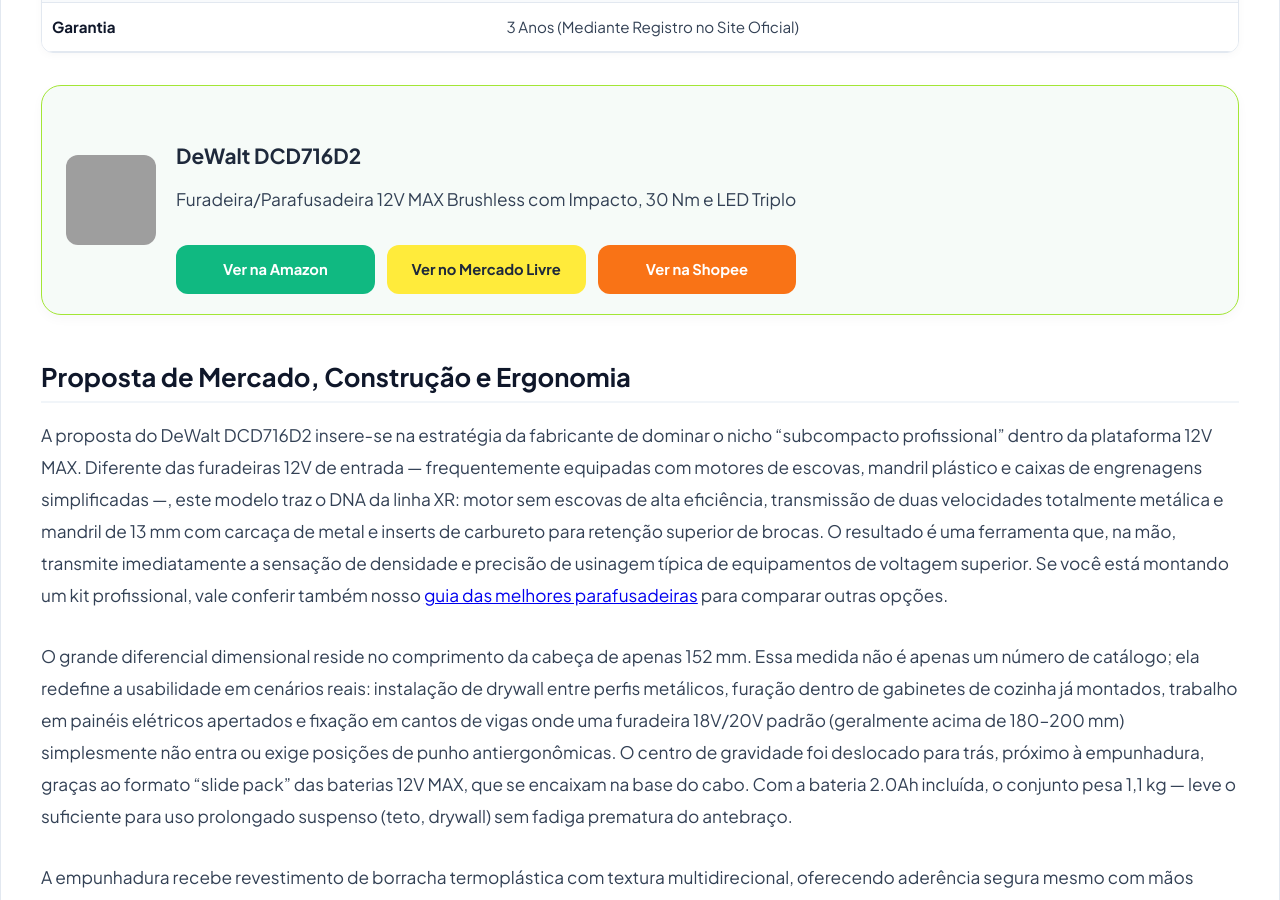
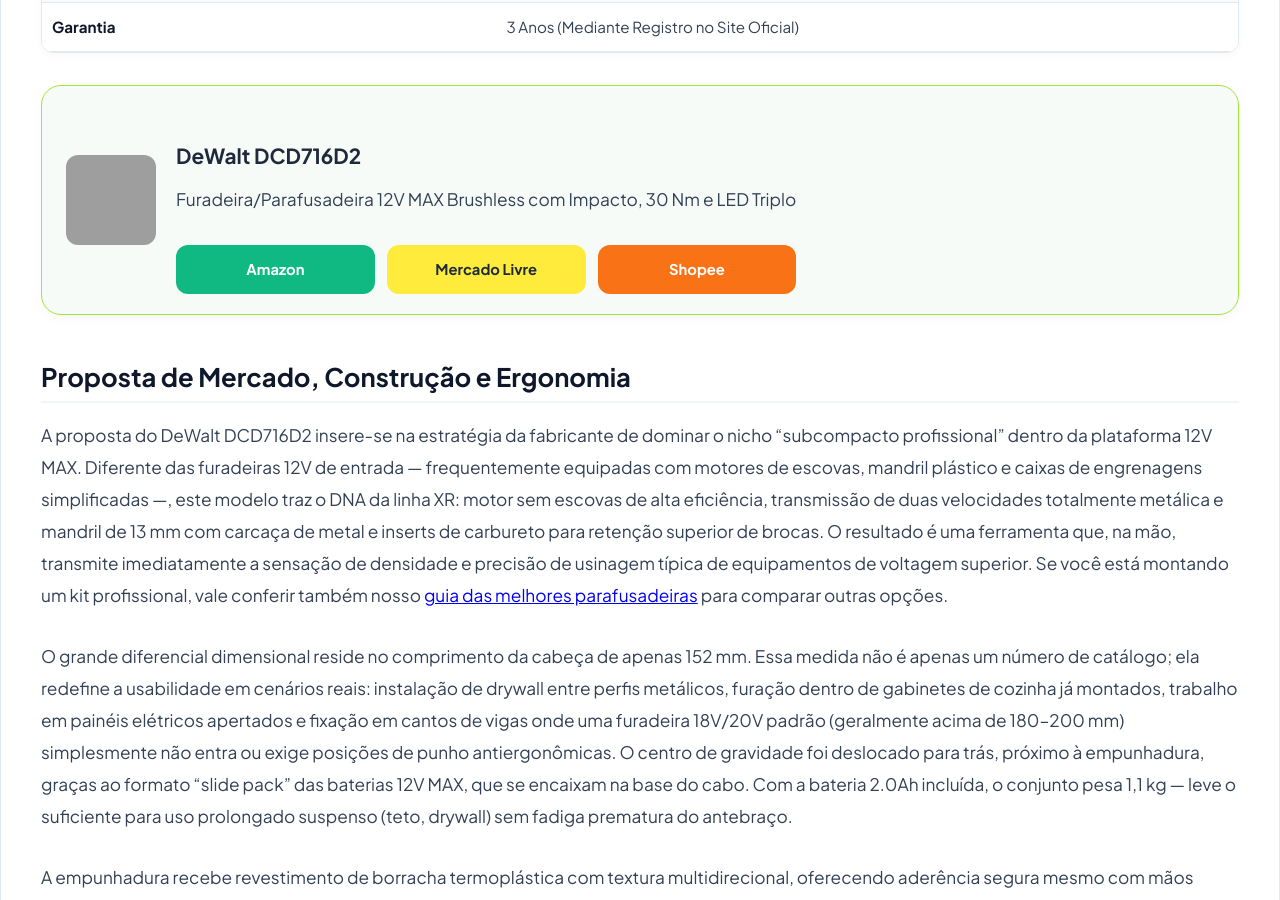
Before and after one commit to membroequipe/SiteReview, a Jekyll site: the page built from _posts/2026-10-24-review-dewalt-dcd716d2.md, in a window 1280 px wide and 900 px high, scrolled down 2876 px. Built offline with Jekyll 4.4.1, drawn with Linux system fonts in a browser that asks for light colours; some of the changed text lies outside the part shown; grey boxes are pictures that could not be loaded.

Commit message:
Update 2026-10-24-review-dewalt-dcd716d2.md

```diff
--- a/_posts/2026-10-24-review-dewalt-dcd716d2.md
+++ b/_posts/2026-10-24-review-dewalt-dcd716d2.md
@@ -87,16 +87,16 @@
 <div class="product-card-affiliate" style="margin: 30px 0;">
   <div class="product-card-body">
     <div class="product-card-img">
-      <img src="{{ '/assets/images/posts/review-dewalt-dcd716d2.jpg' | relative_url }}" alt="DeWalt DCD716D2">
+      <img src="{{ '/assets/images/posts/dewalt-dcd716d2.webp' | relative_url }}" alt="Furadeira DeWalt DCD716D2">
     </div>
     <div class="product-card-info">
       <h3 class="product-card-title">DeWalt DCD716D2</h3>
       <p class="product-card-subtitle">Furadeira/Parafusadeira 12V MAX Brushless com Impacto, 30 Nm e LED Triplo</p>
-      <div class="product-card-buttons">
-        <a href="SEU_LINK_AMAZON" target="_blank" rel="nofollow sponsored" class="btn-store btn-amazon-green">Ver na Amazon</a>
-        <a href="SEU_LINK_MERCADO_LIVRE" target="_blank" rel="nofollow sponsored" class="btn-store btn-ml-yellow">Ver no Mercado Livre</a>
-        <a href="SEU_LINK_SHOPEE" target="_blank" rel="nofollow sponsored" class="btn-store btn-shopee-red">Ver na Shopee</a>
-      </div>
+     <div class="product-card-buttons">
+       <a href="SEU_LINK_AMAZON" target="_blank" rel="nofollow sponsored" class="btn-store btn-amazon-green">Amazon</a>
+       <a href="SEU_LINK_MERCADO_LIVRE" target="_blank" rel="nofollow sponsored" class="btn-store btn-ml-yellow">Mercado Livre</a>
+       <a href="SEU_LINK_SHOPEE" target="_blank" rel="nofollow sponsored" class="btn-store btn-shopee-red">Shopee</a>
+     </div>
     </div>
   </div>
 </div>
@@ -196,16 +196,16 @@
 <div class="product-card-affiliate" style="margin: 30px 0;">
   <div class="product-card-body">
     <div class="product-card-img">
-      <img src="{{ '/assets/images/posts/review-dewalt-dcd716d2.jpg' | relative_url }}" alt="DeWalt DCD716D2">
+      <img src="{{ '/assets/images/posts/dewalt-dcd716d2.webp' | relative_url }}" alt="Furadeira DeWalt DCD716D2">
     </div>
     <div class="product-card-info">
       <h3 class="product-card-title">DeWalt DCD716D2</h3>
       <p class="product-card-subtitle">Furadeira/Parafusadeira 12V MAX Brushless com Impacto, 30 Nm e LED Triplo</p>
-      <div class="product-card-buttons">
-        <a href="SEU_LINK_AMAZON" target="_blank" rel="nofollow sponsored" class="btn-store btn-amazon-green">Ver na Amazon</a>
-        <a href="SEU_LINK_MERCADO_LIVRE" target="_blank" rel="nofollow sponsored" class="btn-store btn-ml-yellow">Ver no Mercado Livre</a>
-        <a href="SEU_LINK_SHOPEE" target="_blank" rel="nofollow sponsored" class="btn-store btn-shopee-red">Ver na Shopee</a>
-      </div>
+     <div class="product-card-buttons">
+       <a href="SEU_LINK_AMAZON" target="_blank" rel="nofollow sponsored" class="btn-store btn-amazon-green">Amazon</a>
+       <a href="SEU_LINK_MERCADO_LIVRE" target="_blank" rel="nofollow sponsored" class="btn-store btn-ml-yellow">Mercado Livre</a>
+       <a href="SEU_LINK_SHOPEE" target="_blank" rel="nofollow sponsored" class="btn-store btn-shopee-red">Shopee</a>
+     </div>
     </div>
   </div>
 </div>
```
Also changed, not shown: other parts of _posts/2026-10-24-review-dewalt-dcd716d2.md (+1 -1 lines).
